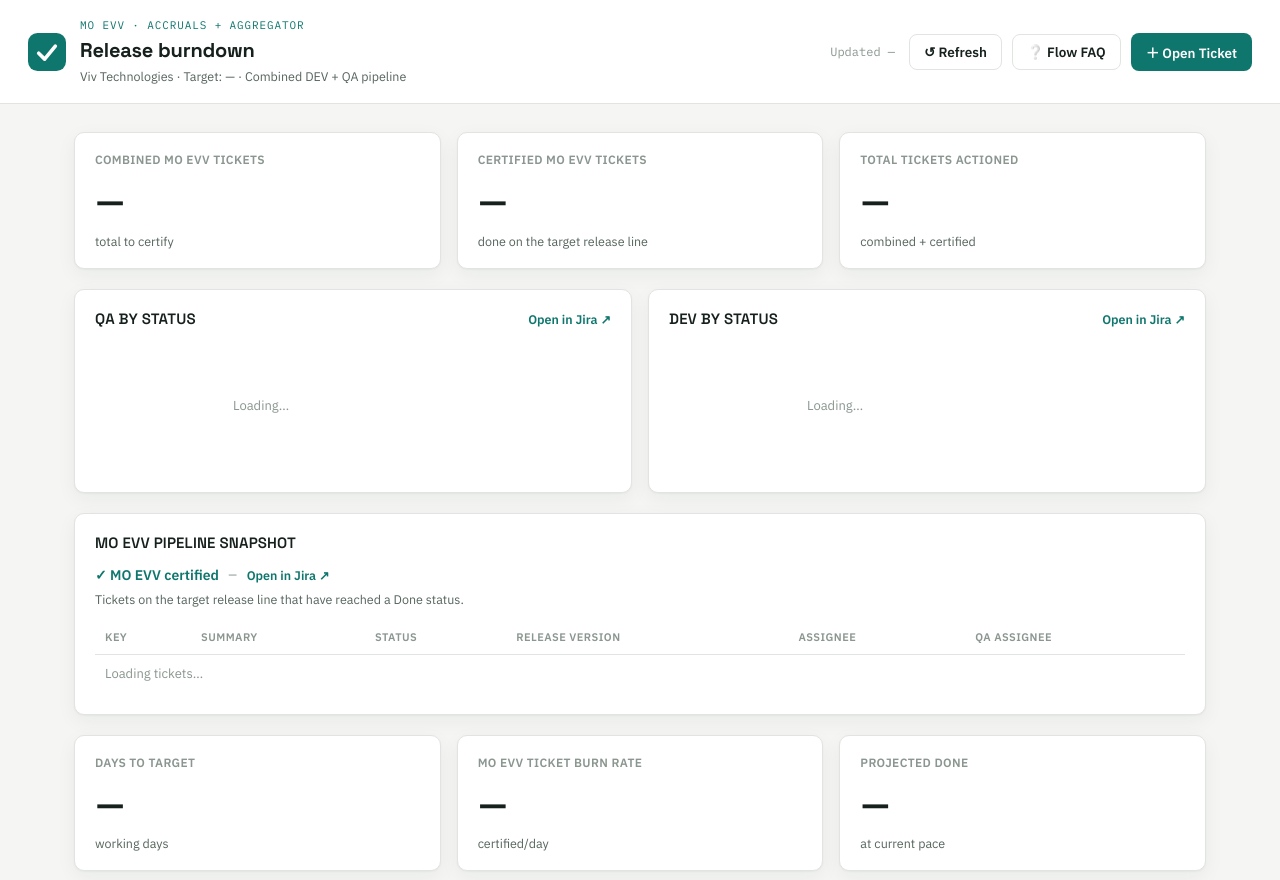
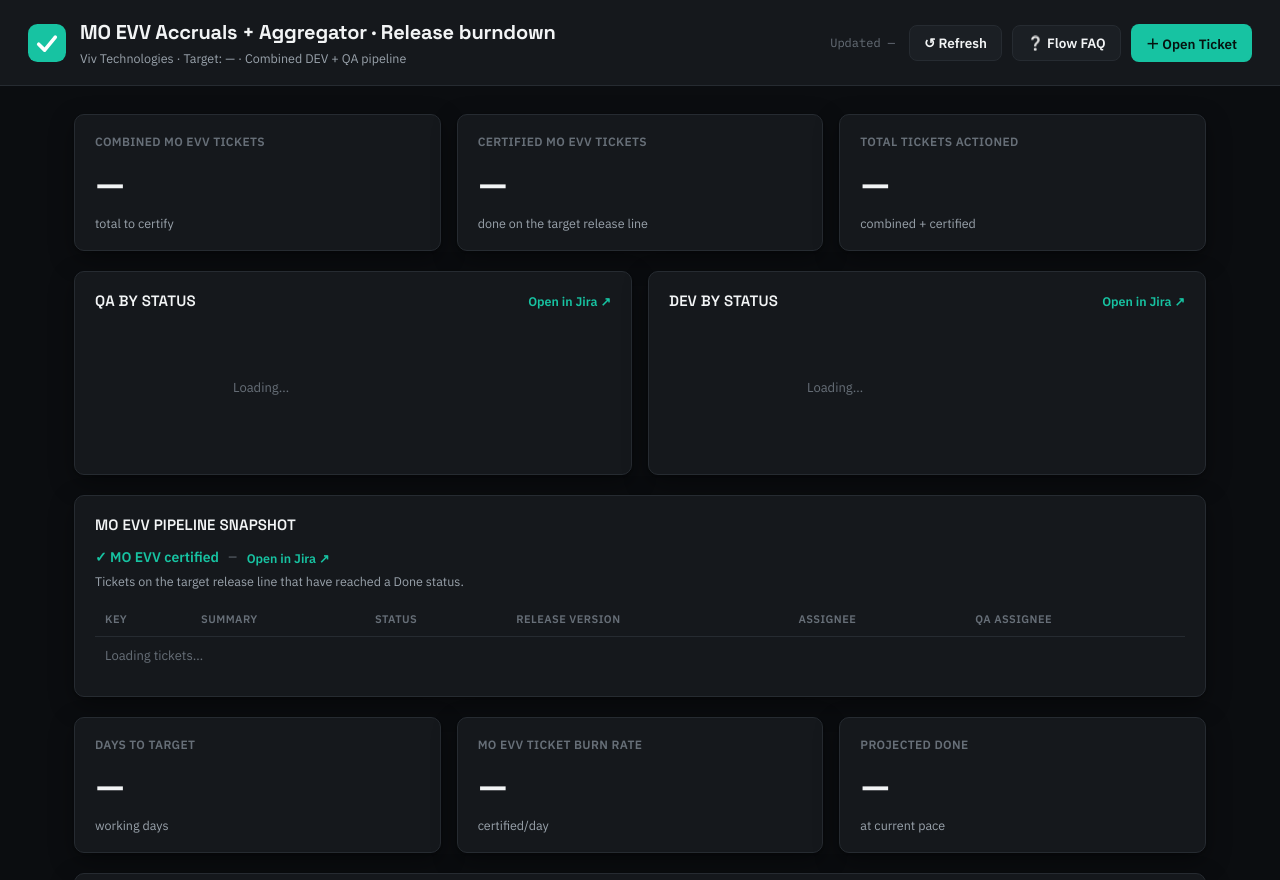
Before and after one commit to prateekahl/mo-evv-dashboard, a website: page index.html in a window 1280 px wide. Shown: the top 880 px of the page. Drawn offline with Linux system fonts and the light colour scheme.

Commit message:
Add files via upload

```diff
--- a/app.js
+++ b/app.js
@@ -2,7 +2,7 @@
   "use strict";
 
   const CFG = window.DASHBOARD_CONFIG || {};
-  const DONUT_COLORS = ["#0F766E", "#B45309", "#3B7DD8", "#B42318", "#6D28D9", "#8A968F"];
+  const DONUT_COLORS = ["#17C3A2", "#E0A030", "#5B9DF0", "#E5564C", "#9B7CE8", "#6B7480"];
 
   // ---------------------------------------------------------------------
   // Small helpers
@@ -109,7 +109,7 @@
     const total = entries.reduce((sum, [, n]) => sum + n, 0);
 
     if (!total) {
-      svg.innerHTML = `<circle cx="60" cy="60" r="48" fill="none" stroke="#E1E4E0" stroke-width="14"/>`;
+      svg.innerHTML = `<circle cx="60" cy="60" r="48" fill="none" stroke="#262B31" stroke-width="14"/>`;
       legend.innerHTML = `<li class="loading">No data yet.</li>`;
       return;
     }
--- a/index.html
+++ b/index.html
@@ -17,8 +17,7 @@
       <svg viewBox="0 0 32 32"><rect width="32" height="32" rx="8" fill="var(--accent)"/><path d="M9 17l5 5 9-11" stroke="white" stroke-width="3" fill="none" stroke-linecap="round" stroke-linejoin="round"/></svg>
     </div>
     <div class="topbar-titles">
-      <p class="eyebrow">MO EVV · Accruals + Aggregator</p>
-      <h1>Release burndown</h1>
+      <h1>MO EVV Accruals + Aggregator · Release burndown</h1>
       <p class="sub">Viv Technologies · Target: <span id="targetDateLabel">—</span> · Combined DEV + QA pipeline</p>
     </div>
   </div>
--- a/style.css
+++ b/style.css
@@ -1,19 +1,20 @@
 :root {
-  --bg: #F5F6F4;
-  --surface: #FFFFFF;
-  --border: #E1E4E0;
-  --ink: #16211D;
-  --ink-soft: #55645C;
-  --ink-faint: #8A968F;
-  --accent: #0F766E;
-  --accent-soft: #E4F1EF;
-  --accent-line: #0F766E33;
-  --amber: #B45309;
-  --amber-soft: #FDF1E0;
-  --red: #B42318;
-  --red-soft: #FBEAE8;
+  --bg: #0B0D10;
+  --surface: #15181C;
+  --surface-raised: #1B1F24;
+  --border: #262B31;
+  --ink: #F2F4F5;
+  --ink-soft: #9AA3AC;
+  --ink-faint: #676F78;
+  --accent: #17C3A2;
+  --accent-soft: #17C3A21A;
+  --accent-line: #17C3A24D;
+  --amber: #E0A030;
+  --amber-soft: #E0A0301A;
+  --red: #E5564C;
+  --red-soft: #E5564C1A;
   --radius: 10px;
-  --shadow: 0 1px 2px rgba(22, 33, 29, 0.04), 0 6px 20px rgba(22, 33, 29, 0.05);
+  --shadow: 0 1px 2px rgba(0, 0, 0, 0.25), 0 8px 24px rgba(0, 0, 0, 0.35);
   --font-display: 'Space Grotesk', sans-serif;
   --font-body: 'IBM Plex Sans', sans-serif;
   --font-mono: 'IBM Plex Mono', monospace;
@@ -52,21 +53,13 @@ a { color: var(--accent); }
 
 .mark svg { width: 38px; height: 38px; display: block; }
 
-.eyebrow {
-  margin: 0;
-  font-family: var(--font-mono);
-  font-size: 11px;
-  letter-spacing: 0.08em;
-  text-transform: uppercase;
-  color: var(--accent);
-}
-
 .topbar-titles h1 {
-  margin: 2px 0 2px;
+  margin: 0 0 2px;
   font-family: var(--font-display);
   font-size: 20px;
   font-weight: 700;
   letter-spacing: -0.01em;
+  color: var(--ink);
 }
 
 .topbar-titles .sub {
@@ -98,7 +91,7 @@ a { color: var(--accent); }
 .btn:active { transform: translateY(1px); }
 
 .btn-ghost {
-  background: var(--surface);
+  background: var(--surface-raised);
   border-color: var(--border);
   color: var(--ink);
 }
@@ -106,9 +99,9 @@ a { color: var(--accent); }
 
 .btn-primary {
   background: var(--accent);
-  color: white;
+  color: #06120F;
 }
-.btn-primary:hover { background: #0C5F58; }
+.btn-primary:hover { background: #1FDBB6; }
 
 /* Layout */
 main {
@@ -380,7 +373,7 @@ td.key {
   padding: 9px 10px;
   border-radius: 7px;
   border: 1px solid var(--border);
-  background: var(--bg);
+  background: var(--surface-raised);
   color: var(--ink);
 }
 
```
